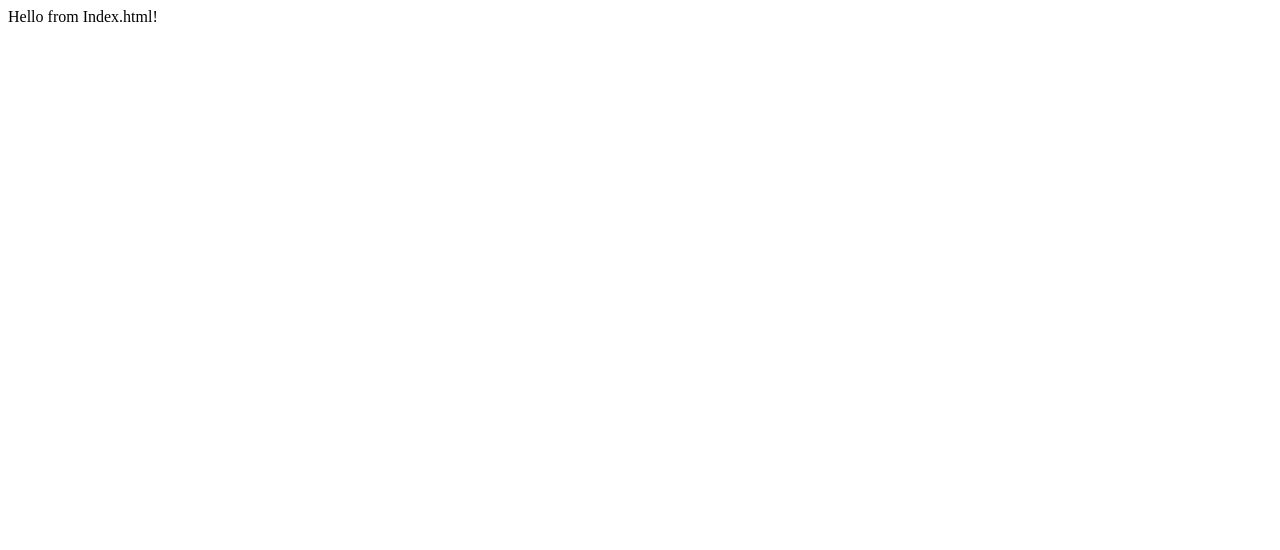
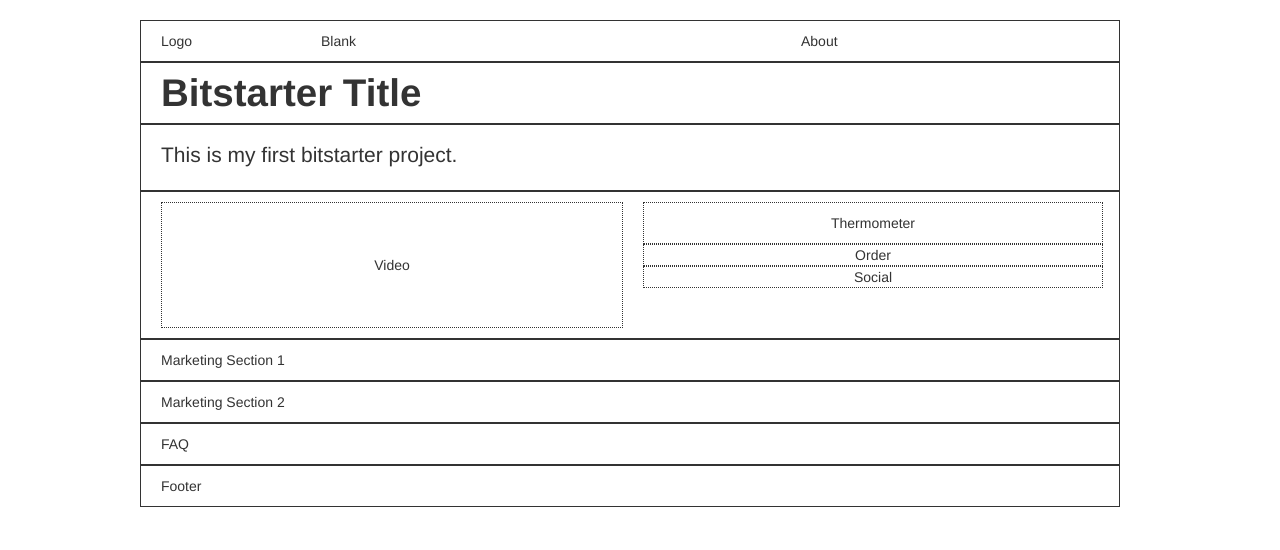
Before and after one commit to Valay/bitstarter, a website: page index.html in a window 1280 px wide. Drawn offline with Linux system fonts and the light colour scheme; files that its build step writes are made by us from their sources; files whose address does not match are found by name.

Commit message:
Index file changed

```diff
--- a/index.html
+++ b/index.html
@@ -1 +1,72 @@
-Hello from Index.html!
+<!DOCTYPE html>
+<html lang="en">
+
+<head>
+	<meta charset="utf-8">
+	<title> Bitstarter </title>
+	<!-- Change this absolute path to relative path -->
+	<link type="text/css" rel="stylesheet" href="/Users/valayshah/Dropbox/Coursera/StartUp_Engineering/bitstarter/bootstrap/css/bootstrap.css">
+	<link type="text/css" rel="stylesheet" href="/css/index.css">
+</head>
+<body>
+    <div class="container">
+      <div class="row navigation">
+        <div class="span2 logo">
+          Logo
+        </div>
+        <div class="span6 blank">
+          Blank
+        </div>
+        <div class="span4 about">
+          About
+        </div>
+      </div>
+      <div class="row heading">
+        <div class="span12">
+          <h1>Bitstarter Title</h1>
+        </div>
+      </div>
+     <div class="row subheading">
+        <div class="span12">
+          <p class="lead">This is my first bitstarter project.</p>
+        </div>
+      </div>
+      <div class="row pitch">
+        <div class="span6 video">
+          Video
+        </div>
+        <div class="span6">
+          <div class="thermometer">
+            Thermometer
+          </div>
+          <div class="order">
+            Order
+          </div>
+          <div class="social">
+            Social
+          </div>
+        </div>
+      </div>
+      <div class="row section1">
+        <div class="span12">
+          Marketing Section 1
+        </div>
+      </div>
+      <div class="row section2">
+        <div class="span12">
+          Marketing Section 2
+        </div>
+      </div>
+      <div class="row faq">
+        <div class="span12">
+          FAQ
+        </div>
+      </div>
+      <div class="row footer">
+        <div class="span12">
+          Footer
+        </div>
+      </div>
+    </div>
+  </body>
+</html>
```
